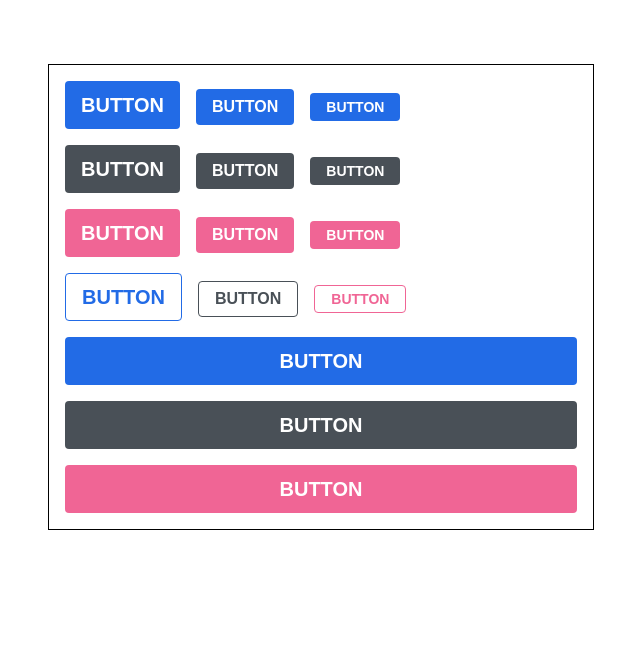
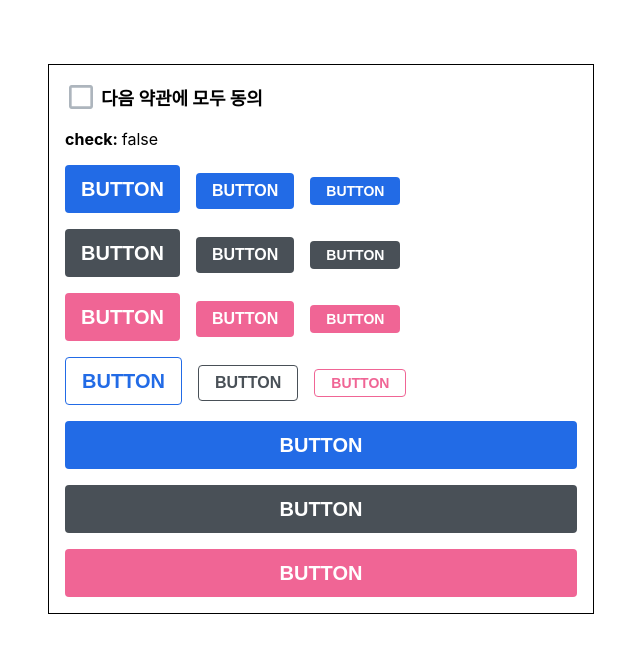
Before and after one commit to camp-son/react-practice, a React (Create React App) app: page / in a window 1280 px wide. Shown: the top 652 px of the page, without its empty margins (319-959 px from the left). Built offline with nearby package versions, Linux system fonts and the light colour scheme.

Commit message:
CSS module

```diff
--- a/package.json
+++ b/package.json
@@ -13,6 +13,7 @@
     "node-sass": "4.14.1",
     "react": "^17.0.2",
     "react-dom": "^17.0.2",
+    "react-icons": "^4.2.0",
     "react-scripts": "4.0.3",
     "web-vitals": "^1.0.1"
   },
--- a/src/App.js
+++ b/src/App.js
@@ -1,10 +1,23 @@
 import './App.scss';
-import React from 'react';
+import React, {useState} from 'react';
 import Button from './components/Button/Button';
+import Checkbox from './components/Checkbox/Checkbox';
 
 function App() {
+    const [check, setCheck] = useState(false);
+    const onChange = (e) => {
+        setCheck(e.target.checked);
+    };
+
     return (
         <div className="App">
+            <Checkbox checked={check} onChange={onChange}>
+                다음 약관에 모두 동의
+            </Checkbox>
+            <p>
+                <b>check: </b>
+                {check ? 'true' : 'false'}
+            </p>
             <div className="buttons">
                 <Button size="large" onClick={() => console.log('On click !!')}>
                     BUTTON
--- /dev/null
+++ b/src/components/Checkbox/Checkbox.js
@@ -0,0 +1,25 @@
+import {MdCheckBox, MdCheckBoxOutlineBlank} from 'react-icons/md';
+import styles from './Checkbox.module.css';
+import classnames from 'classnames/bind';
+
+const cx = classnames.bind(styles);
+
+const Checkbox = ({children, checked, ...rest}) => {
+    return (
+        <div className={cx('checkbox')}>
+            <label>
+                <input type="checkbox" checked={checked} {...rest} />
+                <div className={cx('icon')}>
+                    {checked ? (
+                        <MdCheckBox className={cx('checked')} />
+                    ) : (
+                        <MdCheckBoxOutlineBlank />
+                    )}
+                </div>
+            </label>
+            <span>{children}</span>
+        </div>
+    );
+};
+
+export default Checkbox;
--- /dev/null
+++ b/src/components/Checkbox/Checkbox.module.css
@@ -0,0 +1,34 @@
+.checkbox {
+    display: flex;
+    align-items: center;
+}
+
+.checkbox label {
+    cursor: pointer;
+}
+
+/* 실제 input 을 숨기기 위한 코드 */
+.checkbox input {
+    width: 0;
+    height: 0;
+    position: absolute;
+    opacity: 0;
+}
+
+.checkbox span {
+    font-size: 1.125rem;
+    font-weight: bold;
+}
+
+.icon {
+    display: flex;
+    align-items: center;
+    /* 아이콘의 크기는 폰트 사이즈로 조정 가능 */
+    font-size: 2rem;
+    margin-right: 0.25rem;
+    color: #adb5bd;
+}
+
+.checked {
+    color: #339af0;
+}
```
Also changed, not shown: 1 other file (tests, documents, lock files or other folders).
